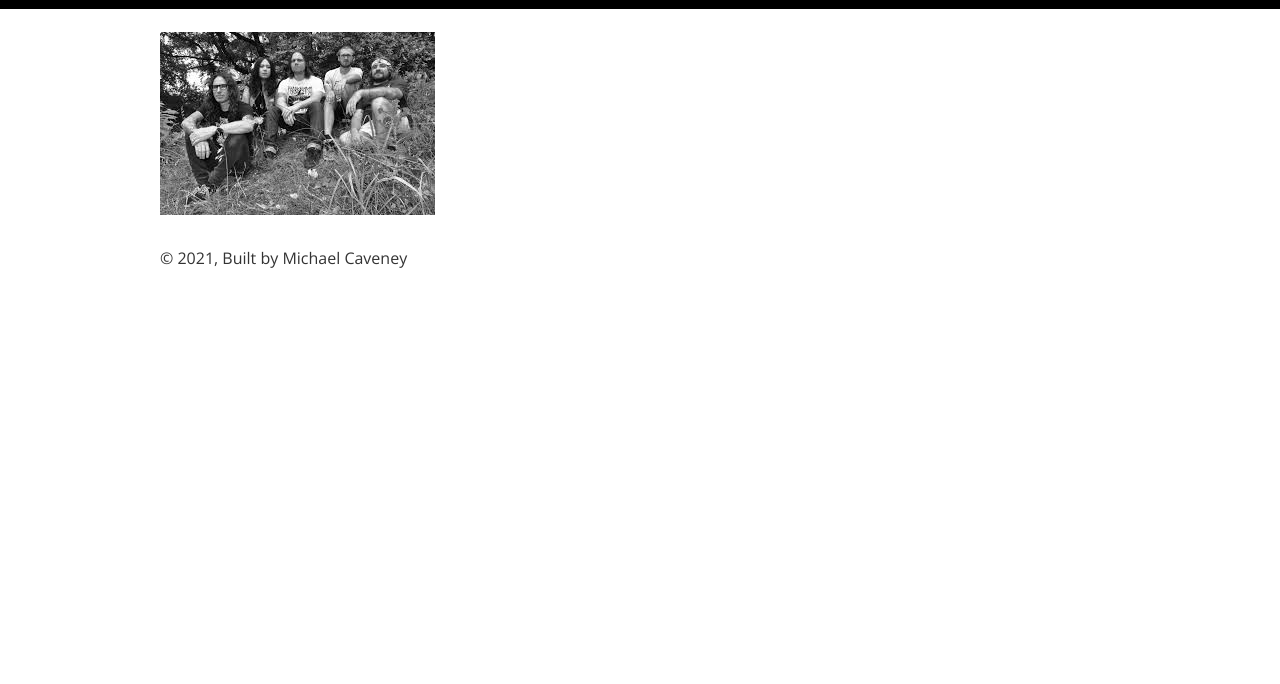
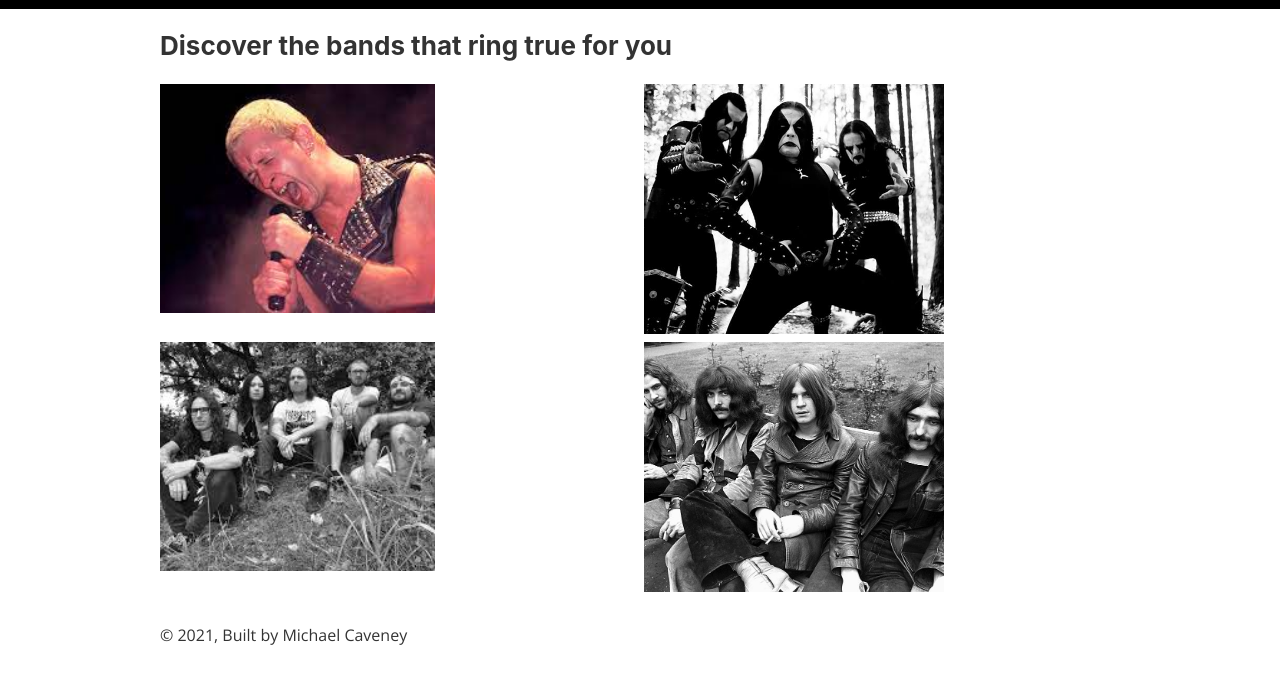
Before and after one commit to dylanesque/metal-detector, a Gatsby site: page / in a window 1280 px wide. Shown: the part 76-760 px from the top of the page. Built offline with nearby package versions, Linux system fonts and the light colour scheme; Gatsby itself is replaced by a stand-in of ours.

Commit message:
Add picture grid draft

```diff
--- a/src/pages/about.js
+++ b/src/pages/about.js
@@ -1,4 +1,6 @@
-export function About() {
+import * as React from 'react';
+
+export default function About() {
     return (
         <>
         <h2>What is Metal Detector?</h2>
--- a/src/pages/index.js
+++ b/src/pages/index.js
@@ -7,7 +7,51 @@ import Seo from "../components/seo"
 const IndexPage = () => (
   <Layout>
     <Seo title="Home" />
-    <StaticImage src="../images/windhand.jpeg" alt="band photo" placeholder="blurred" width="550" height="366" layout="fixed" />
+    <h2>Discover the bands that ring true for you</h2>
+    <div
+      style={{
+        display: "grid",
+        gridTemplateColumns: "repeat(2, 1fr)",
+        gridTemplateAreas: "repeat(2, 1fr)",
+        gap: "8px",
+      }}
+    >
+      <StaticImage
+        src="../images/judas.jpeg"
+        alt="judas"
+        placeholder="blurred"
+        layout="fixed"
+        width="300"
+        height="250"
+        transformOptions={{ fit: "contain" }}
+      />
+      <StaticImage
+        src="../images/immortal.jpeg"
+        alt="immortal"
+        placeholder="blurred"
+        layout="fixed"
+        width="300"
+        height="250"
+        transformOptions={{ fit: "contain" }}
+      />
+      <StaticImage
+        src="../images/windhand.jpeg"
+        alt="wind"
+        placeholder="blurred"
+        layout="fixed"
+        width="300"
+        height="250"
+        transformOptions={{ fit: "contain" }}
+      />
+      <StaticImage
+        src="../images/sabb.jpeg"
+        alt="sabbath"
+        placeholder="blurred"
+        layout="fixed"
+        width="300"
+        height="250"
+      />
+    </div>
   </Layout>
 )
 
```
Also changed, not shown: src/images/immortal.jpeg (added), src/images/judas.jpeg (added), src/images/sabb.jpeg (added).
